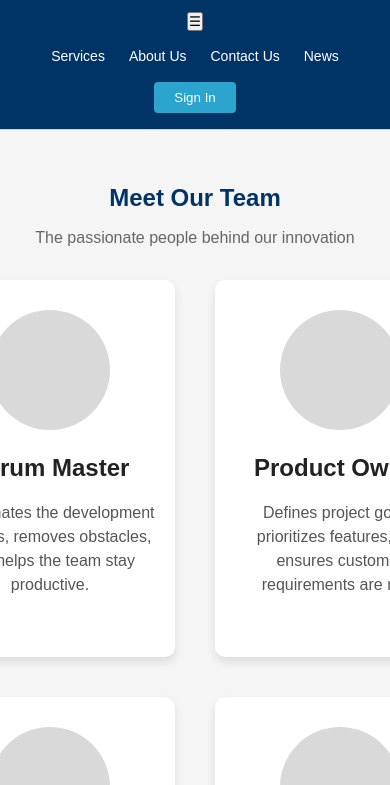
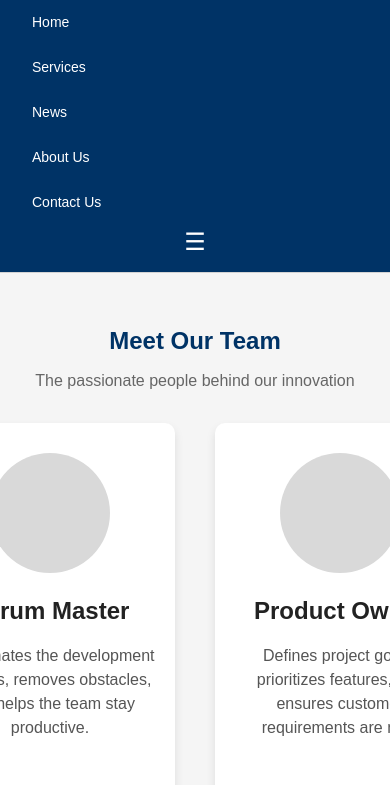
Before and after one commit to maestroAI-cell/Company_Website, a plain HTML site: page Frontend/team.html in a window 390 px wide. Both pictures are taken after a click on the button "Toggle menu". Shown: the part 59-844 px from the top of the page. Drawn offline with Linux system fonts and the light colour scheme.

Commit message:
teampage deveoped

```diff
--- a/Frontend/team.css
+++ b/Frontend/team.css
@@ -11,7 +11,7 @@ body {
     background-color: #f5f5f5;
 }
 
-/* Header */
+/* Header code */
 .header {
   display: flex;
   align-items: center;
@@ -40,20 +40,57 @@ body {
   gap: 24px;
 }
 
+.header__actions {
+  display: flex;
+  align-items: center;
+  gap: 12px;
+}
+
+.header__actions a {
+  text-decoration: none;
+}
+.header__menu-btn {
+  display: none;
+  font-size: 24px;
+  background: none;
+  border: none;
+  cursor: pointer;
+  color: white;
+}
 .header__nav a {
   text-decoration: none;
   color: #ffffff;
   font-size: 14px;
 }
 
-.header__signup {
-  background-color: rgb(43, 165, 206);
-  color: #fff;
-  border: none;
-  padding: 8px 20px;
-  border-radius: 4px;
-  cursor: pointer;
+
+@media (max-width: 768px) {
+  /* .header {
+    justify-content: space-between;
+    gap: 12px;
+  } */
+  .header__menu-btn {
+    display: block;
+  }
+
+  /* .header__signup,
+  .header__menu-btn {
+    margin-left: auto;
+  } */
+  .header__nav {
+    display: none;
+    flex-direction: column;
+    width: 100%;
+  }
+
+  .header__nav.active {
+    display: flex;
+  }
 }
+
+
+/* End of header code */
+
 
 /* Team Section */
 .team-section {
--- a/Frontend/team.html
+++ b/Frontend/team.html
@@ -1,18 +1,17 @@
-<!DOCTYPE html>
+<!doctype html>
 <html lang="en">
   <head>
-    <meta charset="UTF-8">
-    <meta name="viewport" content="width=device-width, initial-scale=1.0">
-    <title> Infinity Tech-Our Team</title>
-    <link rel="stylesheet" href="team.css">
+    <meta charset="UTF-8" />
+    <meta name="viewport" content="width=device-width, initial-scale=1.0" />
+    <title>Infinity Tech-Our Team</title>
+    <link rel="stylesheet" href="team.css" />
   </head>
   <body>
-
-
     <header class="header">
       <div class="header__logo">
         <svg
-          class="header__logo-icon" xmlns="http://www.w3.org/2000/svg"
+          class="header__logo-icon"
+          xmlns="http://www.w3.org/2000/svg"
           viewBox="0 0 100 50"
           width="200"
           height="100"
@@ -32,50 +31,65 @@
         <span>INFINITY TECH</span>
       </div>
 
-      <button class="hero__menu-btn">☰</button>
-
       <nav class="header__nav">
+        <a href="home.html">Home</a>
         <a href="services.html">Services</a>
+        <a href="news.html">News</a>
         <a href="about.html">About Us</a>
         <a href="contact.html">Contact Us</a>
-        <a href="news.html">News</a>
       </nav>
-      <button class="header__signup">Sign In</button>
+
+      <div class="header__actions">
+        <button class="header__menu-btn" aria-label="Toggle menu">☰</button>
+      </div>
     </header>
-
 
     <section class="team-section">
       <h1>Meet Our Team</h1>
       <p>The passionate people behind our innovation</p>
 
       <div class="team-container">
-
         <div class="team-card">
           <div class="avatar"></div>
           <h3>Scrum Master</h3>
-                <p>Coordinates the development process, removes obstacles, and helps the team stay productive.</p>
+          <p>
+            Coordinates the development process, removes obstacles, and helps
+            the team stay productive.
+          </p>
         </div>
 
         <div class="team-card">
           <div class="avatar"></div>
           <h3>Product Owner</h3>
-                <p>Defines project goals, prioritizes features, and ensures customer requirements are met.</p>
+          <p>
+            Defines project goals, prioritizes features, and ensures customer
+            requirements are met.
+          </p>
         </div>
 
         <div class="team-card">
           <div class="avatar"></div>
           <h3>Developer</h3>
-                <p>Designs, tests, and maintains applications while contributing innovative technical solutions.</p>
+          <p>
+            Designs, tests, and maintains applications while contributing
+            innovative technical solutions.
+          </p>
         </div>
 
         <div class="team-card">
           <div class="avatar"></div>
           <h3>Developer</h3>
-                <p>Designs, tests, and maintains applications while contributing innovative technical solutions.</p>
+          <p>
+            Designs, tests, and maintains applications while contributing
+            innovative technical solutions.
+          </p>
         </div>
-
       </div>
     </section>
-<SCript src="index.js"></SCript>
+
+    <footer>
+      <p>All Rights Reserved. @Company Website</p>
+    </footer>
+    <script src="index.js"></script>
   </body>
 </html>
```
Also changed, not shown: Frontend/contact.html (+0 -1 lines). Lines whose indentation alone changed are shown as unchanged.
